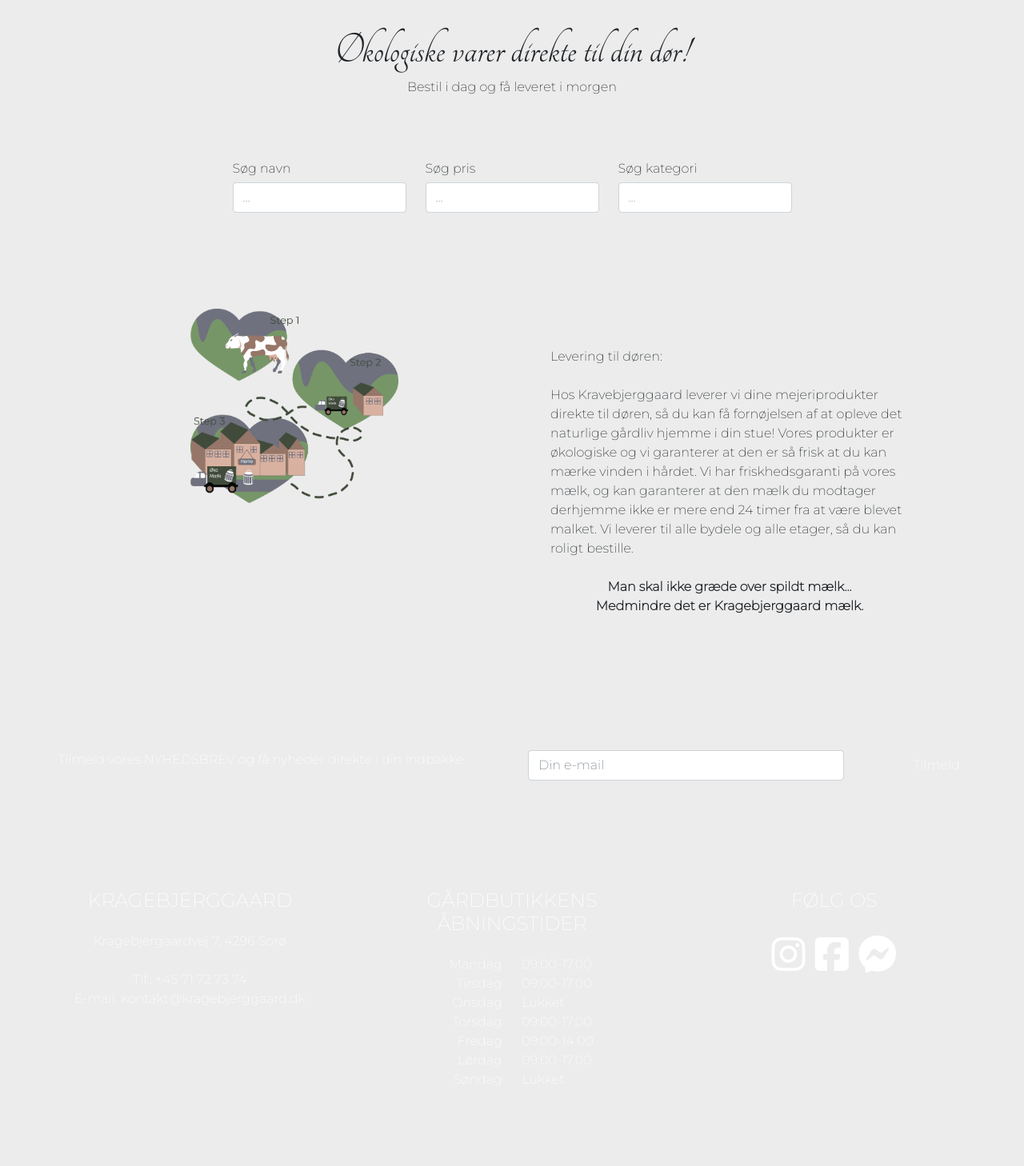
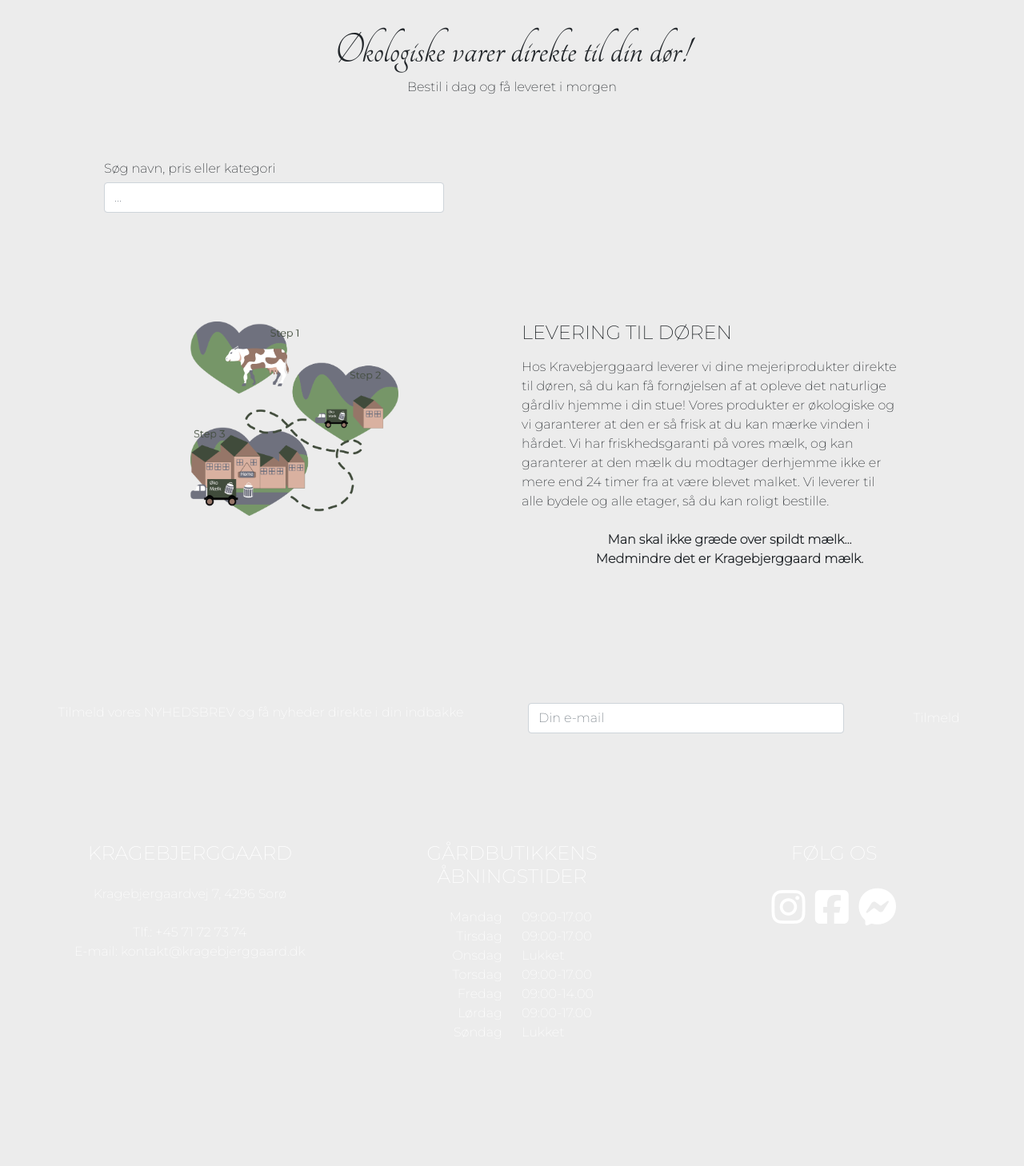
Before and after one commit to CatjaKimNielsen/3.sem.eks_Kragebjerggaard, a PHP site: page /shop.php in a window 1280 px wide. Shown: the part 98-1556 px from the top of the page at 80% size. After the commit the page ends 1394 px from the top, so only its background shows below. Run offline with PHP 8.4, Linux system fonts and the light colour scheme; data that the repository does not hold is empty; style sheets or scripts are compiled from the project's sources; some libraries are stand-ins or nearby versions.

Commit message:
De 3 søgefelter er lavet til ét søgefelt. Herudover er der tilføjet en overskirft under produkterne, med levering til døren.

```diff
--- a/api.php
+++ b/api.php
@@ -1,46 +1,23 @@
 <?php
+
 require "settings/init.php";
 
 $data = json_decode(file_get_contents('php://input'), true);
 
-/*
- * password: Skal udfyldes og være KickPHP
- * nameSearch: Valgfri
- */
-
-/*
- * $header = "HTTP/1.1 400 Bad Request"; // Sending malformed data results in a 400 Bad Request response.
- * $header = "HTTP/1.1 401 Unathorized"; // Trying to access to the API without authentication results in a 401 Unauthorized response
- * $header = "HTTP/1.1 404 Not Found"; // Not Found
- * $header = "HTTP/1.1 405 Method Not Allowed"; // Trying to use a method on a route for which it is not implemented results in a 405 Method Not Allowed
- * $header = "HTTP/1.1 422 Unprocessable Entity"; // Sending invalid data results in a 422 Unprocessable Entity response
- *
- * $header = "HTTP/1.1 200 OK"; // Getting af resource or collection resources results in a 200 OK response.
- * $header = "HTTP/1.1 201 Created"; // Creating a resource results in a 201 Created response.
- * $header = "HTTP/1.1 204 Content"; // Updating og deleting a resource results in a 204 Content response.
- */
 
 header('Content-Type: application/json; charset=utf-8');
+
 
 if(isset($data["password"]) && $data["password"] == "KickPHP"){
     $sql = "SELECT * FROM produkter WHERE 1=1";
     $bind = [];
 
 
-    if(!empty($data["nameSearch"])){
-        $sql .= " AND prodNavn LIKE CONCAT('%', :prodNavn, '%') ";
-        $bind[":prodNavn"] = $data["nameSearch"];
-    }
-
-    if(!empty($data["priceSearch"])){
-        $sql .= " AND prodPris = :prodPris";
-        $bind[":prodPris"] = $data["priceSearch"];
-    }
-
-
-    if(!empty($data["categorySearch"])){
-        $sql .= " AND prodCategory Like CONCAT('%', :prodCategory, '%') ";
-        $bind[":prodCategory"] = $data["categorySearch"];
+    if(!empty($data["search"])){
+        $sql .= " AND (prodNavn LIKE CONCAT('%', :search, '%')
+        OR prodPris LIKE CONCAT('%', :search, '%')
+        OR prodCategory LIKE CONCAT('%', :search, '%'))";
+        $bind[":search"] = $data["search"];
     }
 
 
@@ -49,19 +26,22 @@
         $bind[":prodPris"] = $data["minPrice"];
     }
 
+
     if(!empty($data["maxPrice"])){
         $sql .= " AND prodPris <= :prodPris ";
         $bind[":prodPris"] = $data["maxPrice"];
     }
+
 
     $produkter = $db -> sql($sql, $bind);
     header("HTTP/1.1 200 OK");
 
     echo json_encode($produkter);
 
+
 } else {
     header("HTTP/1.1 401 Unauthorized");
-    $error["errorMessage"] = "Dit kodekord var forkert";
+    $error["errorMessage"] = "Dit kodeord var forkert. Prøv igen.";
     echo json_encode('$error');
 
 }
--- a/css/styles.scss
+++ b/css/styles.scss
@@ -49,12 +49,6 @@
 	margin-right: auto;
 }
 
-.container{
-	display: flex;
-	justify-content: center;
-	align-items: center;
-	align-content: center;
-}
 
 .footer{
 	width: 100%;
--- a/js/produkter.js
+++ b/js/produkter.js
@@ -7,22 +7,12 @@
         this.filter = this.rootElem.querySelector('.filter');
         this.items = this.rootElem.querySelector('.items');
 
-        this.nameSearch = this.filter.querySelector('.nameSearch');
-        this.priceSearch = this.filter.querySelector('.priceSearch');
-        this.categorySearch = this.filter.querySelector('.categorySearch');
+        this.search = this.filter.querySelector('.search');
     }
 
     async init(){
 
-        this.nameSearch.addEventListener('input', () => {
-            this.render();
-        });
-
-        this.priceSearch.addEventListener('input', () => {
-            this.render();
-        });
-
-        this.categorySearch.addEventListener('input', () => {
+        this.search.addEventListener('input', () => {
             this.render();
         });
 
@@ -44,8 +34,8 @@
             <div class="card">
                 <img src="images/${item.prodBillede}" class="card-img-top">
                 <div class="card-body">
-                <h5 class="card-title text-center montserrat">${item.prodNavn}</h5>
-                <p class="card-text text-center montserrat">${item.prodPris}</p>
+                <h1 class="card-title text-center montserrat" style="font-size: 1.3rem">${item.prodNavn}</h1>
+                <p class="card-text text-center montserrat mb-3">${item.prodPris} kr.</p>
                 <a href="view.php?id=${item.prodId}" class="btn btn-mørkebrun text-white montserrat w-100">Se produkt</a>
                 </div>
             </div>
@@ -59,9 +49,7 @@
     }
 
     async getData(){
-        this.data.nameSearch = this.nameSearch.value;
-        this.data.priceSearch = this.priceSearch.value;
-        this.data.categorySearch = this.categorySearch.value;
+        this.data.search = this.search.value;
 
         const response = await fetch('api.php', {
             method:"POST",
--- a/shop.php
+++ b/shop.php
@@ -51,26 +51,12 @@
     </div>
 
 
-    <div class="container">
+    <div class="container mb-5">
         <div class="produkter">
-            <div class="filter p-5 mb-5">
-                <div class="row">
-                    <div class="col-12">
-                        <div class="row">
-                            <div class="col-12 col-md-4">
-                                <h2 class="pt-3 mb-2 montserrat" style="font-size: 1rem">Søg navn </h2>
-                                <input type="search" class="form-control nameSearch montserrat" placeholder="...">
-                            </div>
-                            <div class="col-12 col-md-4">
-                                <h2 class="pt-3 mb-2 montserrat" style="font-size: 1rem">Søg pris</h2>
-                                <input type="search" class="form-control priceSearch montserrat" placeholder="...">
-                            </div>
-                            <div class="col-12 col-md-4">
-                                <h2 class="pt-3 mb-2 montserrat" style="font-size: 1rem">Søg kategori</h2>
-                                <input type="search" class="form-control categorySearch montserrat" placeholder="...">
-                            </div>
-                        </div>
-                    </div>
+            <div class="filter p-5 mb-3">
+                <div class="col-12 col-md-5">
+                    <h2 class="pt-3 mb-2 montserrat" style="font-size: 1rem">Søg navn, pris eller kategori</h2>
+                    <input type="search" class="search form-control montserrat" placeholder="...">
                 </div>
             </div>
             <div class="items"></div>
@@ -82,18 +68,15 @@
         <div class="col-lg-6 col-sm-12 ">
             <img src="images/milktrail.png" id="shop" alt="Mælkens vej">
         </div>
-        <div class="col-lg-6 col-sm-12 montserrat p-5" id="shoptekst">
-            <p>
-                Levering til døren: <br>
-                <br>
-                Hos Kravebjerggaard leverer vi dine mejeriprodukter direkte til døren, så du kan få fornøjelsen af at opleve det naturlige gårdliv hjemme i din stue!
-                Vores produkter er økologiske og vi garanterer at den er så frisk at du kan mærke vinden i hårdet.
-                Vi har friskhedsgaranti på vores mælk, og kan garanterer at den mælk du modtager derhjemme ikke er mere end 24 timer fra at være blevet malket.
-                Vi leverer til alle bydele og alle etager, så du kan roligt bestille.
-                <br> <br>
+        <div class="col-lg-6 col-sm-12 montserrat pb-5" id="shoptekst">
+            <h2 class="montserrat me-5" style="font-size: 1.5rem"> LEVERING TIL DØREN </h2>
+            <p class="montserrat mt-3 me-5 mb-4"> Hos Kravebjerggaard leverer vi dine mejeriprodukter direkte til døren, så du kan få
+                fornøjelsen af at opleve det naturlige gårdliv hjemme i din stue! Vores produkter er økologiske og vi garanterer
+                at den er så frisk at du kan mærke vinden i hårdet. Vi har friskhedsgaranti på vores mælk, og kan garanterer at
+                den mælk du modtager derhjemme ikke er mere end 24 timer fra at være blevet malket. Vi leverer til alle bydele og
+                alle etager, så du kan roligt bestille.
             <p class="text-center" style=" font-weight: bold"> Man skal ikke græde over spildt mælk... <br>
                 Medmindre det er Kragebjerggaard mælk. </p>
-            </p>
         </div>
 
     </div>
```
